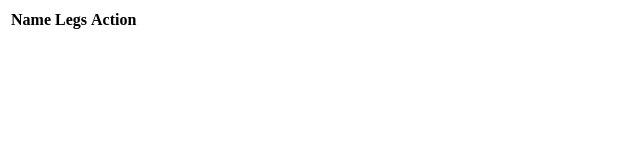
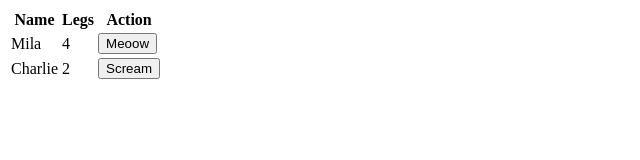
Before and after one commit to 76-Istanbul-Front-End-Bootcamp/odev-hafta_3-tugayturk, a plain HTML site: page index.html in a window 1280 px wide. Shown: the whole page, without its empty margins (0-640 px from the left). Drawn offline with Linux system fonts and the light colour scheme.

Commit message:
import edilmiş halidir.

```diff
--- a/index.html
+++ b/index.html
@@ -32,7 +32,7 @@
 
     <div id="image-area"></div>
 
-    <script src="./odev12.js"></script>
+    <script src="script.js"></script>
 
 </body>
 
--- a/script.js
+++ b/script.js
@@ -20,6 +20,7 @@ class Animal2 {
   }
 
   putInTheDocument() {
+    console.log("asdasd")
     var petsTable = document.getElementById("petsTable");
     var petTR = document.createElement("tr");
     petTR.onclick = this.putImageInTheDocument.bind(this);
@@ -63,6 +64,7 @@ class Monkey2 extends Animal2 {
 }
 
 var Mila = new Cat2("Mila", "https://images.pexels.com/photos/774731/pexels-photo-774731.jpeg?auto=compress&cs=tinysrgb&h=750&w=1260");
+console.log
 Mila.putInTheDocument();
 
 var Charlie = new Monkey2("Charlie", "https://cdn.mos.cms.futurecdn.net/wxLD2KnTXBcrDWSBdaLixK-1200-80.jpg");
```
